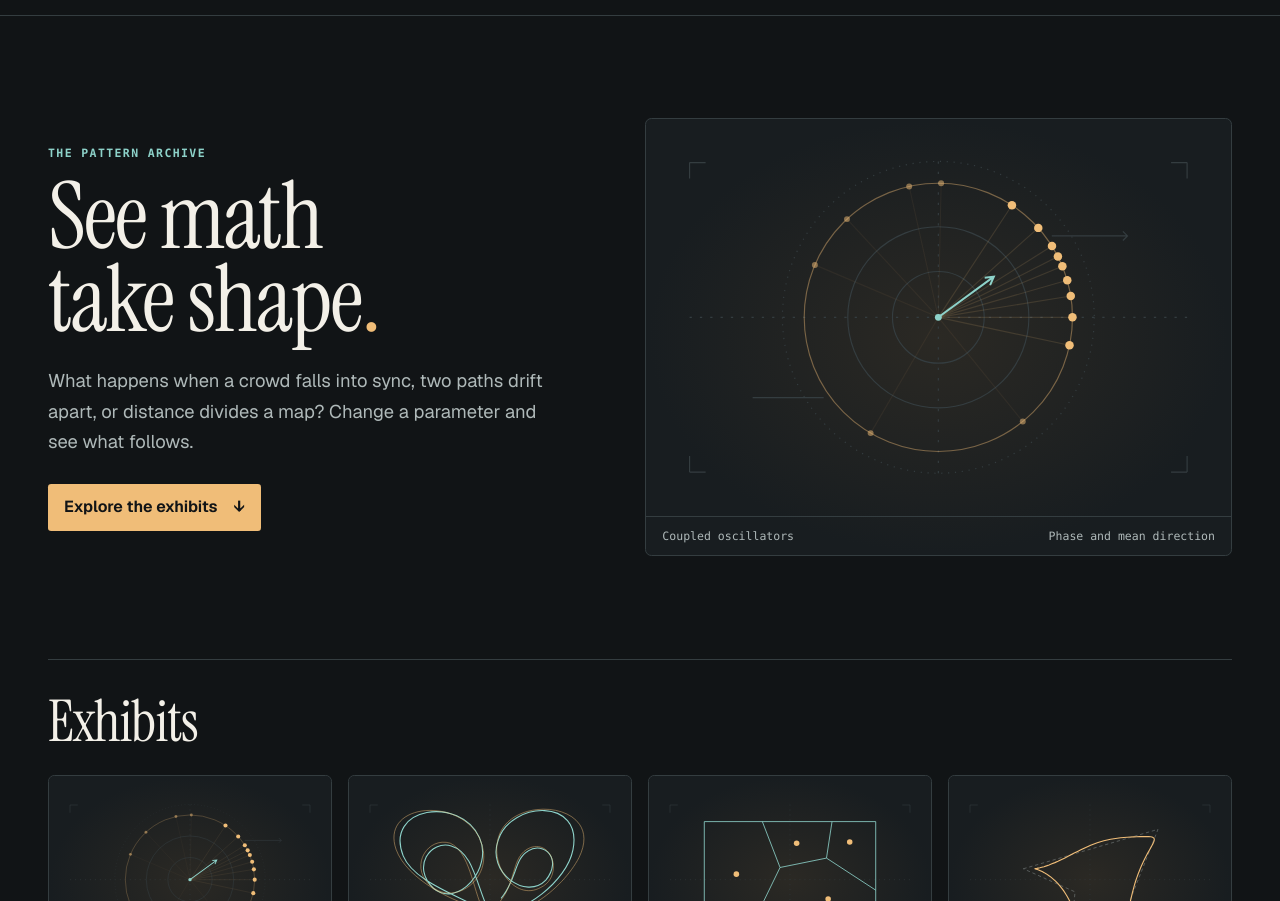
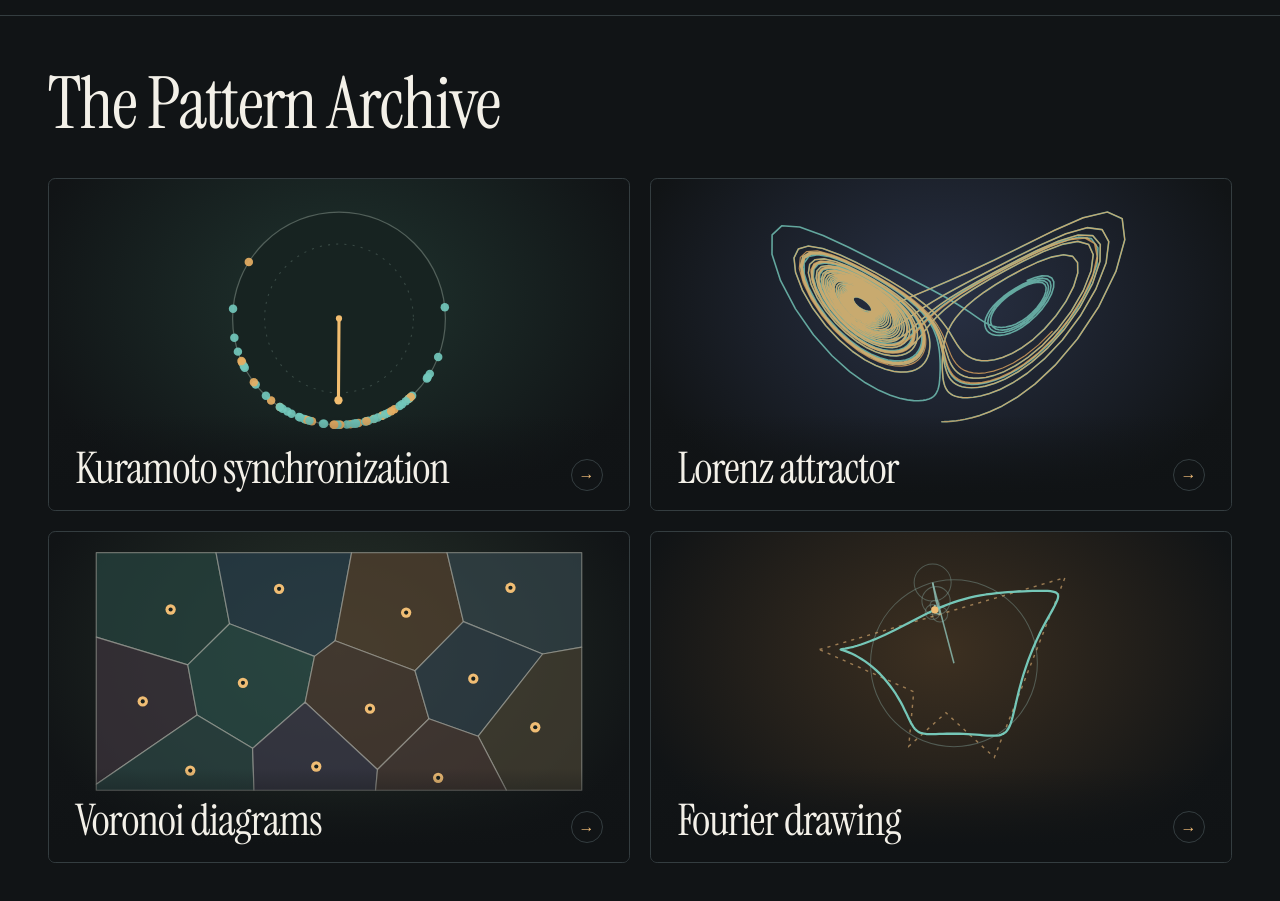
Before and after one commit to alpercitak/invariant, an Astro site: page / in a window 1280 px wide. Shown: the part 51-952 px from the top of the page. Built offline with nearby package versions, Linux system fonts and the light colour scheme; Astro itself is replaced by a stand-in of ours.

Commit message:
feat: make exhibit scenes the archive homepage

```diff
--- a/src/components/ArchiveFigure.astro
+++ /dev/null
@@ -1,67 +0,0 @@
----
-import { decompose, evaluate, type Point, sampleOutline } from '@/exhibits/fourier/model';
-import { DEFAULT_CIRCLES, outline } from '@/exhibits/fourier/outline';
-
-interface Props {
-  kind: string;
-}
-
-const { kind } = Astro.props;
-const angles = [-2.74, -2.32, -1.79, -1.55, -0.99, -0.73, -0.56, -0.47, -0.39, -0.28, -0.16, 0, 0.21, 0.89, 2.1];
-const dots = angles.map((angle) => [255 + 117 * Math.cos(angle), 173 + 117 * Math.sin(angle)]);
-const meanX = 117 * angles.reduce((sum, angle) => sum + Math.cos(angle), 0) / angles.length;
-const meanY = 117 * angles.reduce((sum, angle) => sum + Math.sin(angle), 0) / angles.length;
-const meanLength = Math.hypot(meanX, meanY);
-const meanAngle = Math.atan2(meanY, meanX) * 180 / Math.PI;
-const previewHarmonics = kind === 'fourier' ? decompose(sampleOutline(outline)).slice(0, DEFAULT_CIRCLES + 1) : undefined;
-const previewPoints = previewHarmonics && Array.from({ length: 128 }, (_, index) => evaluate(previewHarmonics, index / 128));
-const thumbnailPoints = (points: readonly Point[]) => points.map(({ x, y }) => `${(255 + x * 123).toFixed(1)},${(173 - y * 123).toFixed(1)}`).join(' ');
----
-
-<svg viewBox="0 0 510 346" fill="none" aria-hidden="true" focusable="false">
-  <path d="M38 38v14m0-14h14m420 0h-14m14 0v14M38 308v-14m0 14h14m420 0h-14m14 0v-14" stroke="var(--line)" />
-  <path d="M38 173h434M255 37v272" stroke="var(--line)" stroke-dasharray="2 7" />
-  {kind === 'lorenz' ? (
-    <g transform="translate(255 172)">
-      <path d="M 0 63 C -49 32 -137 7 -157 -42 C -192 -131 -54 -151 -19 -75 C 6 -20 -57 53 -102 17 C -143 -22 -107 -71 -70 -60 C -29 -48 -24 15 0 63 C 60 66 139 3 150 -53 C 169 -148 38 -141 15 -71 C -7 -12 65 39 101 2 C 132 -37 97 -69 69 -51 C 43 -36 49 1 20 35" stroke="var(--secondary)" stroke-width="2" />
-      <path d="M -13 55 C -63 43 -150 2 -170 -54 C -200 -143 -40 -149 -15 -63 C 6 0 -66 53 -111 9 C -145 -26 -112 -77 -72 -65 C -37 -49 -31 17 -13 55 C 45 86 131 19 161 -39 C 209 -137 48 -154 18 -83 C -5 -29 44 42 92 15 C 132 -4 115 -71 73 -57 C 35 -41 52 7 10 50" stroke="var(--accent)" stroke-width="1.25" opacity="0.67" />
-    </g>
-  ) : previewPoints ? (
-    <g>
-      <polygon points={thumbnailPoints(outline)} stroke="var(--muted)" stroke-opacity="0.65" stroke-dasharray="6 5" />
-      <polygon points={thumbnailPoints(previewPoints)} stroke="var(--accent)" stroke-width="2" />
-    </g>
-  ) : kind === 'voronoi' ? (
-    <g stroke="var(--secondary)" stroke-width="1.5">
-      <path d="M100 68H410V278H100Z M205 68 237 151 203 221 214 278 M237 151 321 134 410 192 M321 134 331 68 M203 221 315 278" />
-      <g fill="var(--accent)" stroke="none">
-        <circle cx="158" cy="163" r="5" /><circle cx="267" cy="107" r="5" /><circle cx="363" cy="105" r="5" />
-        <circle cx="324" cy="208" r="5" /><circle cx="241" cy="259" r="5" />
-      </g>
-    </g>
-  ) : (
-    <g>
-      <circle cx="255" cy="173" r="136" stroke="var(--line)" stroke-dasharray="1 5" />
-      <circle cx="255" cy="173" r="117" stroke="var(--accent)" stroke-opacity="0.42" />
-      <circle cx="255" cy="173" r="79" stroke="var(--line)" />
-      <circle cx="255" cy="173" r="40" stroke="var(--line)" />
-      {dots.map(([x, y], index) => (
-        <g>
-          <path d={`M255 173L${x} ${y}`} stroke="var(--accent)" stroke-opacity={index > 3 && index < 13 ? 0.14 : 0.06} />
-          <circle cx={x} cy={y} r={index > 3 && index < 13 ? 3.7 : 2.6} fill="var(--accent)" opacity={index > 3 && index < 13 ? 1 : 0.51} />
-        </g>
-      ))}
-      <path d={`M0 0H${meanLength}m-7-4 7 4-7 4`} transform={`translate(255 173) rotate(${meanAngle})`} stroke="var(--secondary)" stroke-width="1.7" />
-      <circle cx="255" cy="173" r="3" fill="var(--secondary)" />
-      <path d="M354 102h66m-4-4 4 4-4 4M155 243h-62" stroke="var(--line)" />
-    </g>
-  )}
-</svg>
-
-<style>
-  svg {
-    display: block;
-    width: 100%;
-    height: auto;
-  }
-</style>
--- /dev/null
+++ b/src/exhibits/fourier/Preview.astro
@@ -0,0 +1,28 @@
+---
+import { decompose, evaluate, type Point, sampleOutline, vectorAt } from './model';
+import { DEFAULT_CIRCLES, outline } from './outline';
+
+const harmonics = decompose(sampleOutline(outline)).slice(0, DEFAULT_CIRCLES + 1);
+const [stationary, ...rotating] = harmonics;
+const phase = 0.17;
+const center = { x: 280, y: 133 };
+const scale = 120;
+const screen = (point: Point) => ({ x: center.x + point.x * scale, y: center.y - point.y * scale });
+const reference = outline.map(screen);
+const reconstructed = Array.from({ length: 145 }, (_, i) => screen(evaluate(harmonics, i / 144)));
+const circles = [screen(vectorAt(stationary, phase))];
+for (const harmonic of rotating) {
+  const vector = vectorAt(harmonic, phase);
+  const prior = circles[circles.length - 1];
+  circles.push({ x: prior.x + vector.x * scale, y: prior.y - vector.y * scale });
+}
+const path = (points: Point[]) => points.map((point, i) => `${i ? 'L' : 'M'}${point.x.toFixed(1)},${point.y.toFixed(1)}`).join(' ');
+---
+
+<svg viewBox="0 0 560 320" aria-hidden="true" focusable="false">
+  {circles.slice(0, -1).map((point, i) => <circle cx={point.x} cy={point.y} r={Math.hypot(circles[i + 1].x - point.x, circles[i + 1].y - point.y)} fill="none" stroke="#78918a" stroke-opacity="0.5" stroke-width="1" />)}
+  {circles.slice(0, -1).map((point, i) => <line x1={point.x} y1={point.y} x2={circles[i + 1].x} y2={circles[i + 1].y} stroke="#8bbab0" stroke-opacity="0.84" stroke-width="1.5" />)}
+  <path d={`${path(reference)} Z`} fill="none" stroke="#d3a86e" stroke-width="1.4" stroke-dasharray="3 5" opacity="0.66" />
+  <path d={path(reconstructed)} fill="none" stroke="#75c7b8" stroke-width="2.2" stroke-linecap="round" stroke-linejoin="round" />
+  <circle cx={circles[circles.length - 1].x} cy={circles[circles.length - 1].y} r="3.5" fill="#f0bd74" />
+</svg>
--- /dev/null
+++ b/src/exhibits/kuramoto/Preview.astro
@@ -0,0 +1,26 @@
+---
+import { createState, orderParameter, step } from './model';
+
+let state = createState(19);
+for (let i = 0; i < 115; i += 1) state = step(state, 2.15);
+const mean = orderParameter(state.phases);
+const cx = 280;
+const cy = 135;
+const radius = 103;
+const dots = state.phases.map((phase, i) => ({
+  x: cx + radius * Math.cos(phase),
+  y: cy + radius * Math.sin(phase),
+  color: i % 3 === 0 ? '#e6ae63' : '#72c7bb',
+}));
+const arrowLength = radius * mean.coherence;
+const arrowEnd = { x: cx + arrowLength * Math.cos(mean.meanPhase), y: cy + arrowLength * Math.sin(mean.meanPhase) };
+---
+
+<svg viewBox="0 0 560 320" aria-hidden="true" focusable="false">
+  <circle cx={cx} cy={cy} r={radius} fill="#172321" stroke="#52605a" stroke-width="1.2" />
+  <circle cx={cx} cy={cy} r="72" fill="none" stroke="#394a45" stroke-width="1" stroke-dasharray="2 6" />
+  {dots.map((dot) => <circle cx={dot.x} cy={dot.y} r="4.1" fill={dot.color} opacity="0.92" />)}
+  <line x1={cx} y1={cy} x2={arrowEnd.x} y2={arrowEnd.y} stroke="#f2bd70" stroke-width="3" stroke-linecap="round" />
+  <circle cx={arrowEnd.x} cy={arrowEnd.y} r="4" fill="#f2bd70" />
+  <circle cx={cx} cy={cy} r="3" fill="#f2bd70" />
+</svg>
--- /dev/null
+++ b/src/exhibits/lorenz/Preview.astro
@@ -0,0 +1,21 @@
+---
+import { rk4, type State } from './model';
+
+function trajectory(initial: State) {
+  const points: State[] = [initial];
+  let state = initial;
+  for (let i = 1; i <= 3600; i += 1) {
+    state = rk4(state);
+    if (i % 2 === 0) points.push(state);
+  }
+  return points.map(([x, , z]) => ({ x: 280 + x * 9, y: 235 - z * 4.2 }));
+}
+const first = trajectory([0.1, 0, 0]);
+const second = trajectory([0.1001, 0, 0]);
+const path = (points: { x: number; y: number }[]) => points.map((point, i) => `${i ? 'L' : 'M'}${point.x.toFixed(1)},${point.y.toFixed(1)}`).join(' ');
+---
+
+<svg viewBox="0 0 560 320" aria-hidden="true" focusable="false">
+  <path d={path(first)} fill="none" stroke="#73c5b7" stroke-width="1.55" stroke-linecap="round" stroke-linejoin="round" opacity="0.82" />
+  <path d={path(second)} fill="none" stroke="#e8ab61" stroke-width="1.15" stroke-linecap="round" stroke-linejoin="round" opacity="0.76" />
+</svg>
--- /dev/null
+++ b/src/exhibits/voronoi/Preview.astro
@@ -0,0 +1,18 @@
+---
+import { type Point, voronoiCells } from './model';
+
+const sites: Point[] = [
+  { x: 72, y: 55 }, { x: 177, y: 35 }, { x: 300, y: 58 }, { x: 401, y: 34 },
+  { x: 45, y: 144 }, { x: 142, y: 126 }, { x: 265, y: 151 }, { x: 365, y: 122 }, { x: 425, y: 169 },
+  { x: 91, y: 211 }, { x: 213, y: 207 }, { x: 331, y: 218 },
+];
+const cells = voronoiCells(sites, { width: 470, height: 230 });
+const fills = ['#27433f', '#283d49', '#51402f', '#344449', '#3c343c', '#294b47', '#4b3b31', '#303f48', '#454033', '#2c4544', '#3b3948', '#4a3a35'];
+---
+
+<svg viewBox="0 0 560 320" aria-hidden="true" focusable="false">
+  <g transform="translate(45 20)">
+    {cells.map((cell, index) => <polygon points={cell.map(({ x, y }) => `${x},${y}`).join(' ')} fill={fills[index]} fill-opacity="0.74" stroke="#a8aaa0" stroke-opacity="0.58" stroke-width="1.15" stroke-linejoin="round" />)}
+    {sites.map(({ x, y }) => <g><circle cx={x} cy={y} r="5" fill="#f0bd74" /><circle cx={x} cy={y} r="2" fill="#18211f" /></g>)}
+  </g>
+</svg>
--- a/src/pages/index.astro
+++ b/src/pages/index.astro
@@ -1,12 +1,16 @@
 ---
-import ArchiveFigure from '@/components/ArchiveFigure.astro';
+import type { AstroComponentFactory } from 'astro/runtime/server/index.js';
 import Base from '@/layouts/Base.astro';
 
 interface Entry {
   url: string;
-  frontmatter: { title: string; description: string; category: string };
+  frontmatter: { title: string };
 }
 
+const previews = import.meta.glob<AstroComponentFactory>('../exhibits/*/Preview.astro', {
+  eager: true,
+  import: 'default',
+});
 const entries = Object.entries(import.meta.glob<Entry>('./exhibits/*.md', { eager: true })).map(([path, page]) => ({
   ...page,
   slug: path.split('/').at(-1)?.replace(/\.md$/, '') ?? '',
@@ -15,198 +19,124 @@ const order = new Map(['kuramoto', 'lorenz', 'voronoi', 'fourier'].map((slug, in
 const exhibits = entries.sort((a, b) => (order.get(a.slug) ?? order.size) - (order.get(b.slug) ?? order.size));
 ---
 
-<Base description="An interactive archive of mathematical patterns. Explore how simple rules create synchrony, chaos, and geometry.">
-  <section class="hero" aria-labelledby="hero-title">
-    <div class="hero-copy">
-      <p class="category">The Pattern Archive</p>
-      <h1 id="hero-title">See math<br />take shape<span>.</span></h1>
-      <p class="intro">What happens when a crowd falls into sync, two paths drift apart, or distance divides a map? Change a parameter and see what follows.</p>
-      <a class="primary" href="#exhibits">Explore the exhibits <span aria-hidden="true">↓</span></a>
-    </div>
-    <figure class="hero-figure">
-      <ArchiveFigure kind="kuramoto" />
-      <figcaption><span>Coupled oscillators</span><span>Phase and mean direction</span></figcaption>
-    </figure>
-  </section>
+<Base description="An interactive archive of mathematical patterns. Explore synchrony, chaos, geometry, and waves one scene at a time.">
   <section id="exhibits" class="archive" aria-labelledby="archive-title">
-    <h2 id="archive-title">Exhibits</h2>
-    {exhibits.length ? (
-      <ul class="gallery">
-        {exhibits.map(({ url, frontmatter, slug }) => (
+    <h1 id="archive-title">The Pattern Archive</h1>
+    <ul class="gallery">
+      {exhibits.map(({ url, frontmatter, slug }) => {
+        const Preview = previews[`../exhibits/${slug}/Preview.astro`];
+        return (
           <li>
-            <a class="card" href={url}>
-              <div class="thumbnail"><ArchiveFigure kind={slug} /></div>
-              <div class="card-copy">
-                <p class="category">{frontmatter.category}</p>
-                <h3>{frontmatter.title}</h3>
-                <p class="card-summary">{frontmatter.description}</p>
-                <span class="card-action" aria-hidden="true">Open exhibit <span>↗</span></span>
+            <a class="card" href={url} data-exhibit={slug}>
+              {Preview && <Preview />}
+              <div class="card-label">
+                <h2>{frontmatter.title}</h2>
+                <span aria-hidden="true">→</span>
               </div>
             </a>
           </li>
-        ))}
-      </ul>
-    ) : (
-      <p class="empty">The first exhibits are in preparation.</p>
-    )}
+        );
+      })}
+    </ul>
   </section>
 </Base>
 
 <style>
-  .hero {
-    display: grid;
-    grid-template-columns: minmax(0, 1fr) minmax(0, 1.1fr);
-    align-items: center;
-    gap: clamp(1.5rem, 5vw, 4.5rem);
-    padding: clamp(3rem, 8vw, 7.25rem) 0;
+  .archive {
+    padding: clamp(1.85rem, 4vw, 3.4rem) 0 clamp(2rem, 6vw, 5rem);
+    scroll-margin-top: 0.75rem;
   }
 
-  .hero h1 {
-    font-size: clamp(3.5rem, 7.25vw, 7.4rem);
-    line-height: 0.9;
-  }
-
-  .hero h1 span {
-    color: var(--accent);
-  }
-
-  .intro {
-    max-width: 42ch;
-    margin: 1.55rem 0 1.65rem;
-    color: var(--muted);
-    font-size: clamp(1rem, 1.5vw, 1.15rem);
-  }
-
-  .primary {
-    display: inline-flex;
-    align-items: center;
-    gap: 1rem;
-    padding: 0.65rem 1rem;
-    border-radius: 0.2rem;
-    color: var(--paper);
-    background: var(--accent);
-    font-weight: 650;
-    text-decoration: none;
-  }
-
-  .primary:hover {
-    background: var(--ink);
-  }
-
-  .hero-figure,
-  .thumbnail {
-    overflow: hidden;
-    background-color: var(--panel);
-    background-image: radial-gradient(ellipse at center, #2b2924 0%, transparent 70%);
-  }
-
-  .hero-figure {
-    margin: 0;
-    border: 1px solid var(--line);
-    border-radius: 0.4rem;
-  }
-
-  .hero-figure figcaption {
-    display: flex;
-    flex-wrap: wrap;
-    gap: 0.25rem 1rem;
-    justify-content: space-between;
-    padding: 0.6rem 1rem;
-    border-top: 1px solid var(--line);
-    color: var(--muted);
-    font-family: var(--mono);
-    font-size: 0.72rem;
-  }
-
-  .archive {
-    min-height: 11rem;
-    padding: 2rem 0 4.5rem;
-    border-top: 1px solid var(--line);
-    scroll-margin-top: 1rem;
-  }
-
-  .archive h2 {
-    margin-bottom: 1.5rem;
-    font-size: clamp(2.25rem, 5vw, 3.6rem);
+  h1 {
+    margin-bottom: clamp(1.35rem, 3vw, 2.3rem);
+    font-size: clamp(2.75rem, 6vw, 4.5rem);
   }
 
   .gallery {
     display: grid;
-    grid-template-columns: repeat(auto-fit, minmax(min(100%, 17rem), 1fr));
-    gap: 1rem;
+    grid-template-columns: repeat(2, minmax(0, 1fr));
+    gap: clamp(0.8rem, 2vw, 1.25rem);
     margin: 0;
     padding: 0;
     list-style: none;
   }
 
-  .gallery li {
-    min-width: 0;
-  }
-
   .card {
-    display: flex;
-    height: 100%;
-    flex-direction: column;
+    position: relative;
+    isolation: isolate;
+    display: grid;
+    align-items: end;
+    aspect-ratio: 7 / 4;
     overflow: hidden;
     border: 1px solid var(--line);
-    border-radius: 0.4rem;
+    border-radius: 0.45rem;
     color: var(--ink);
-    background: var(--panel);
+    background: radial-gradient(ellipse at 50% 36%, var(--scene-glow, var(--panel)), var(--paper) 78%);
     text-decoration: none;
   }
 
-  .card:hover {
+  .card[data-exhibit="kuramoto"] {
+    --scene-glow: #20342f;
+  }
+
+  .card[data-exhibit="lorenz"] {
+    --scene-glow: #293145;
+  }
+
+  .card[data-exhibit="voronoi"] {
+    --scene-glow: #29352c;
+  }
+
+  .card[data-exhibit="fourier"] {
+    --scene-glow: #3d3021;
+  }
+
+  .card:hover,
+  .card:focus-visible {
     border-color: var(--accent);
   }
 
-  .thumbnail {
-    display: grid;
-    height: clamp(9rem, 20vw, 13rem);
-    place-items: center;
-    border-bottom: 1px solid var(--line);
+  .card :global(svg) {
+    position: absolute;
+    inset: 0;
+    width: 100%;
+    height: 100%;
   }
 
-  .thumbnail :global(svg) {
-    width: auto;
-    max-width: 100%;
-    max-height: 100%;
+  .card-label {
+    position: relative;
+    display: flex;
+    align-items: end;
+    justify-content: space-between;
+    gap: 0.75rem;
+    padding: 1.9rem clamp(0.95rem, 3vw, 1.65rem) clamp(0.75rem, 2vw, 1.2rem);
+    background: linear-gradient(transparent, #101315 83%);
   }
 
-  .card-copy {
-    display: flex;
-    flex: 1;
-    flex-direction: column;
-    align-items: flex-start;
-    padding: 1.25rem;
+  .card-label h2 {
+    font-size: clamp(1.85rem, 3.4vw, 2.75rem);
   }
 
-  .card h3 {
-    font-size: 1.8rem;
-    overflow-wrap: anywhere;
+  .card-label span {
+    display: grid;
+    flex: 0 0 2rem;
+    height: 2rem;
+    place-items: center;
+    border: 1px solid var(--line);
+    border-radius: 50%;
+    color: var(--accent);
+    background: var(--paper);
   }
 
-  .card-summary,
-  .empty {
-    color: var(--muted);
+  .card:hover .card-label span,
+  .card:focus-visible .card-label span {
+    border-color: var(--accent);
+    color: var(--paper);
+    background: var(--accent);
   }
 
-  .card-summary {
-    margin: 0.55rem 0 1.1rem;
-    font-size: 0.95rem;
-  }
-
-  .card-action {
-    display: flex;
-    gap: 0.75rem;
-    align-items: center;
-    margin-top: auto;
-    color: var(--accent);
-    font-size: 0.85rem;
-    font-weight: 650;
-  }
-
-  @media (width <= 700px) {
-    .hero {
+  @media (width <= 650px) {
+    .gallery {
       grid-template-columns: 1fr;
     }
   }
```
Also changed, not shown: docs/PLAN.md (+2 -0 lines), docs/TODO.md (+1 -0 lines), tests/browser/exhibits.spec.ts (+5 -2 lines), README.md.
